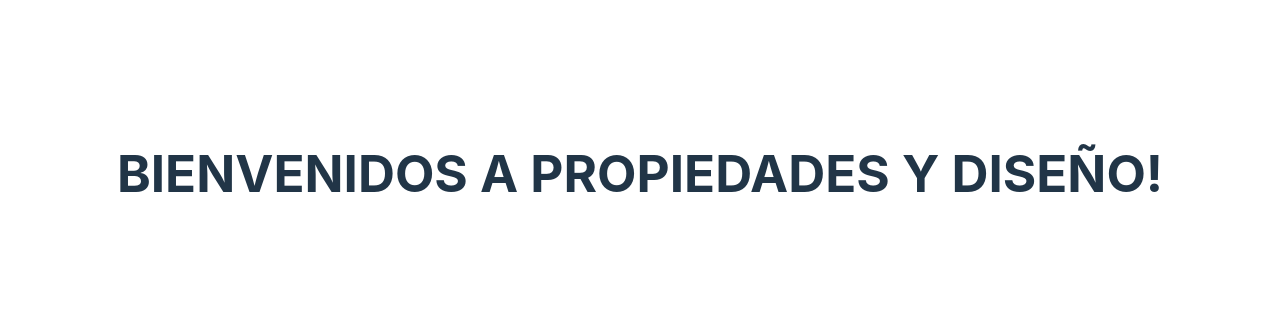
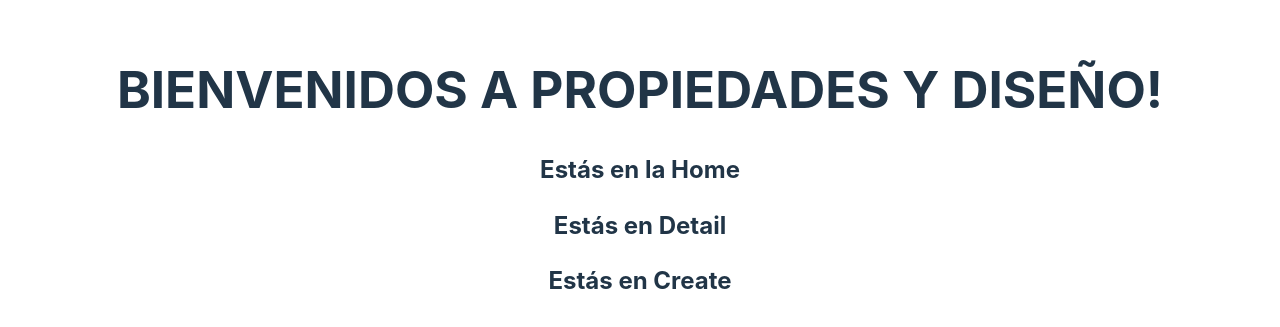
Before and after one commit to FernandaOlivares/Full-Stack-Project-Front, a React (Vite) app in the folder client/: page / in a window 1280 px wide. Shown: the part 227-554 px from the top of the page. Built offline with nearby package versions, Linux system fonts and the light colour scheme.

Commit message:
Components Creation

```diff
--- a/client/src/App.jsx
+++ b/client/src/App.jsx
@@ -1,3 +1,7 @@
+import Home from '../src/views/Home/Home.jsx';
+import Detail from '../src/views/Detail/Detail.jsx';
+import Create from '../src/views/Create/Create.jsx';
+
 import './App.css'
 
 function App() {
@@ -5,10 +9,12 @@ function App() {
   return (
     <>
       <div>
-      <h1>BIENVENIDOS A PROPIEDADES Y DISEÑO!</h1>
+      <Home></Home>
+      <Detail></Detail>
+      <Create></Create>
       </div>
     </>
   )
 }
 
-export default App
+export default App;
--- a/client/src/views/Create/Create.jsx
+++ b/client/src/views/Create/Create.jsx
@@ -0,0 +1,13 @@
+
+function Create() {
+
+    return (
+      <>
+        <div>
+        <h2>Estás en Create</h2>
+        </div>
+      </>
+    )
+  }
+
+  export default Create;
--- a/client/src/views/Detail/Detail.jsx
+++ b/client/src/views/Detail/Detail.jsx
@@ -0,0 +1,13 @@
+
+function Detail() {
+
+    return (
+      <>
+        <div>
+        <h2>Estás en Detail</h2>
+        </div>
+      </>
+    )
+  }
+
+  export default Detail;
--- a/client/src/views/Home/Home.jsx
+++ b/client/src/views/Home/Home.jsx
@@ -0,0 +1,15 @@
+//import './App.css'
+
+function Home() {
+
+  return (
+    <>
+      <div>
+      <h1>BIENVENIDOS A PROPIEDADES Y DISEÑO!</h1>
+      <h2>Estás en la Home</h2>
+      </div>
+    </>
+  )
+}
+
+export default Home;
```
Also changed, not shown: client/src/components/Card/Card.jsx (+14 -0 lines), client/src/components/Cards/Cards.jsx (+14 -0 lines), client/src/components/NavBar/NavBar.jsx (+14 -0 lines).
